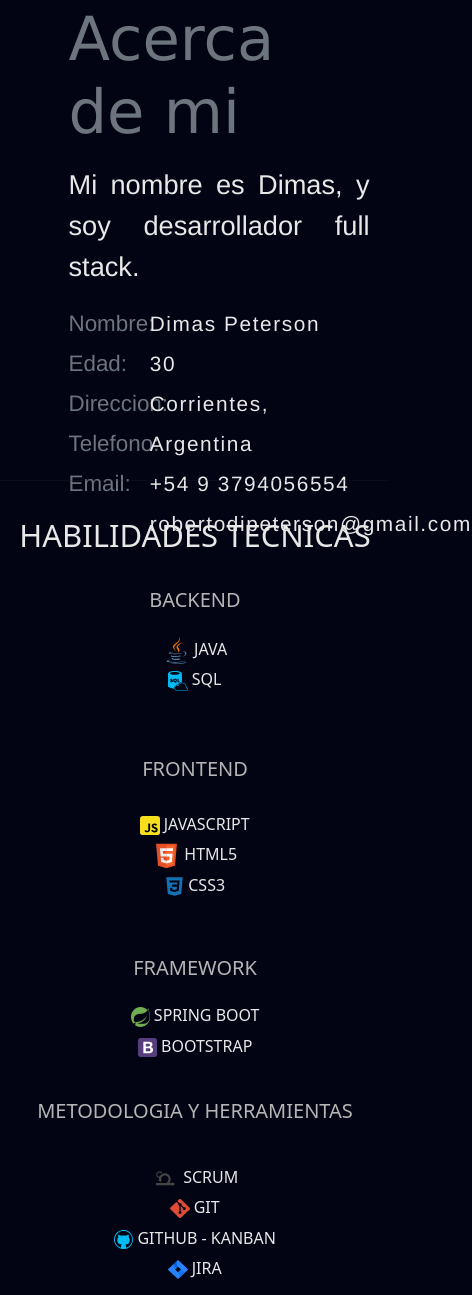
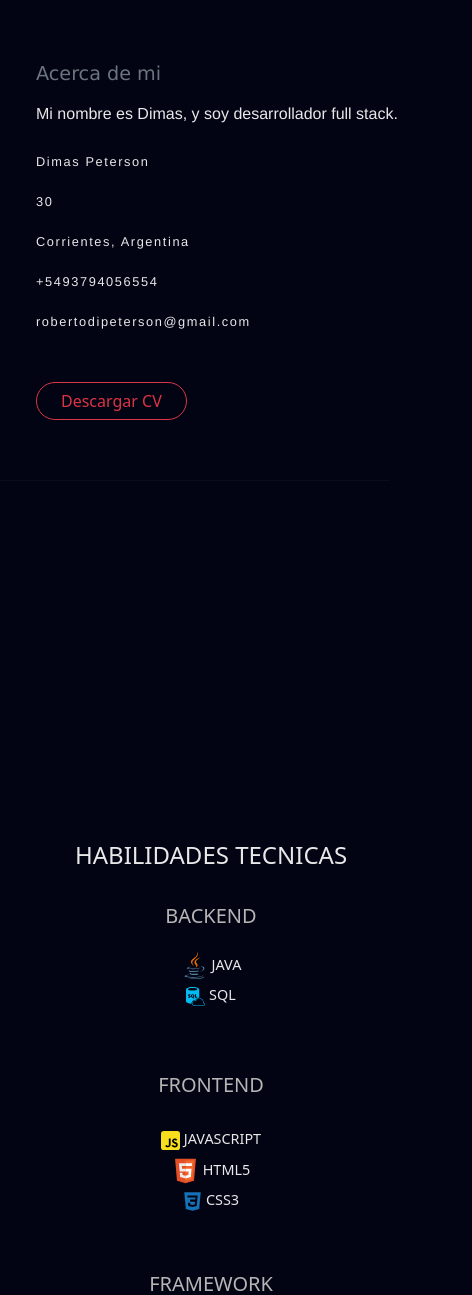
Before and after one commit to Dimas-Peterson/Dimas-Peterson.github.io, a plain HTML site: page index.html in a window 390 px wide. Shown: the part 476-1771 px from the top of the page, 472 px wide, since content can reach past the window. Drawn offline with Linux system fonts and the light colour scheme.

Commit message:
responsive actualizado

```diff
--- a/Estilos/css/main.css
+++ b/Estilos/css/main.css
@@ -10,6 +10,10 @@
 
 .header-main{
     min-height: 100vh;
+}
+.icon-toggler{
+    height: 40px;
+    width: 40px;
 }
 
 /*----------------EFECTO DE IMAGEN-----------------*/
@@ -123,12 +127,12 @@
 .text-t{
     color:rgb(232, 232, 232);
     font-family: 'Lucida Sans', 'Lucida Sans Unicode', Geneva, Verdana, sans-serif;
-    font-size: 3.8rem;
+    font-size: 3rem;
 }
 
 .text-p{
     font-family: 'Franklin Gothic Medium';
-    font-size: 1.7rem;
+    font-size: 1.2rem;
     text-align: justify;
 }
 .text-blanco{
@@ -144,25 +148,25 @@
 
 .text-items-datos{
     font-family: 'Franklin Gothic Medium', 'Arial Narrow', Arial, sans-serif;
-    font-size: 1.4rem;
+    font-size: 1rem;
     text-align: left;
 }
 .text-datos{
     font-family: 'Franklin Gothic Medium', 'Arial Narrow', Arial, sans-serif;
-    font-size: 1.3rem;
+    font-size: 0.9rem;
     letter-spacing: 0.1rem;
 }
 
 .text-nav{
     font-family: 'Franklin Gothic Medium', 'Arial Narrow', Arial, sans-serif;
-    font-size: 1.3rem;
+    font-size: .9rem;
     letter-spacing: 0.1rem;
 }
 
 
 .text-nav-f{
     font-family: 'Franklin Gothic Medium', 'Arial Narrow', Arial, sans-serif;
-    font-size: 1.3rem;
+    font-size: .9rem;
     letter-spacing: 0.1rem;
     color: #020414;
 }
@@ -179,11 +183,61 @@
     line-height: 1.9rem;
 }
 
+
 /*-----RESPONSIVE-------*/
 
-@media screen and (max-width: 1400px){
+@media screen and (max-width: 425px){
     body {
         margin-top: 6rem;
+    }
+
+    .image-s{
+        margin-left: 6rem;
+    }
+
+    .text-t{
+        font-size: 1.2rem;
+    }
+
+    .text-p{
+        font-size: 1rem;
+    }
+
+    .text-items-datos{
+        display: none;
+    }
+
+    .text-datos{
+        font-size: .8rem;
+    }
+
+    .skill-s{
+        margin-top: 15rem;
+        margin-left: 2rem;
+    }
+    .widht-nav-f{
+        width: 100%;
+        margin-left: 1rem;
+    }
+
+    .text-t-s{
+        font-size: 1.5rem;
+    }
+
+    .text-st-s{
+        font-size: 1.4rem;
+    }
+
+    .text-sk-s{
+        font-size: 0.9rem;
+    }
+
+    .margin-s{
+        margin: auto;
+    }
+
+    .text-nav{
+        font-size: 1.2rem;
     }
 
 }
@@ -193,8 +247,17 @@
     body {
         margin-top: 6rem;
     }
+    .skill-s{
+        margin-top: 1rem;
+    }
 
-    .alto-acercademi{
-        height: initial;
+}
+
+@media screen and (max-width: 992px){
+    body {
+        margin-top: 6rem;
+    }
+    .skill-s{
+        margin-top: 20rem;
     }
 }
--- a/index.html
+++ b/index.html
@@ -24,13 +24,13 @@
                     <!-------NAVBAR------>
   <nav class="navbar nav-bg navbar-expand-md fixed-top">
     <div class="container">
-      <a href="#" class="text-nav text-blanco">
+      <a href="#" class="navbar-brand text-nav text-blanco">
         <img src="imagen de la marca" alt="mibrand" />
       </a>
       <!--Boton collapse-->
-      <button class="navbar-toggler me-2" data-bs-toggle="collapse" data-bs-target="#mainNav" aria-controls="mainNav"
+      <button class="navbar-toggler" type="button" data-bs-toggle="collapse" data-bs-target="#mainNav" aria-controls="mainNav"
         aria-expanded="false" aria-label="Barra de navegacion">
-        <span class="navbar-toggler-icon"></span>
+        <img class="icon-toggler" src="Estilos/icons8-hamburger-64.png">
       </button>
       <!--Items-->
       <div class="collapse navbar-collapse" id="mainNav">
@@ -50,37 +50,36 @@
     <!--Header-->
     <header class="container">
       <div class="row mb-1 align-items-center header-main justify-content-center vh-100">
-        <div class="col-10 me-0 col-md-7 col-lg-5 col-xl-4 me-5">
-
+        <div class="col-8 me-0 col-md-7 col-lg-4 col-xl-4 me-5 image-s">
           <div class="bg-success position-relative image-bg">
             <img src="MI foto.png" class="w-100" />
           </div>
         </div>
-        <div class="col-10 mt-4 col-md-10 col-lg-6 ms-5">
+        <div class="col-12 mt-4 col-sm-11 col-md-10 col-lg-6 ms-5">
             <h3>
-              <span class="col-12 text-t text-muted">Acerca de mi</span>
+              <span class="col-10 text-t text-muted mobile-s">Acerca de mi</span>
             </h3>
             <p class="text-p mt-3 text-blanco">
              Mi nombre es Dimas, y soy desarrollador full stack.
             </p>
             <div class="row text-start text-blanco text-container-datos">
-              <ul class="text-items-datos text-muted col-3 list-unstyled">
+              <ul class="text-items-datos text-muted col-2 list-unstyled">
                 <li>Nombre:</li>
                 <li>Edad:</li>
                 <li>Direccion:</li>
                 <li>Telefono:</li>
                 <li>Email:</li>
               </ul>
-              <ul class="text-datos text-blanco col-9 list-unstyled">
+              <ul class="text-datos text-blanco col-8 col-sm-9 col-md-10 list-unstyled">
                 <li>Dimas Peterson</li>
                 <li>30</li>
                 <li>Corrientes, Argentina</li>
-                <li>+54 9 3794056554</li>
+                <li>+5493794056554</li>
                 <li>robertodipeterson@gmail.com</li>
               </ul>
             </div>
             <!----------------- Boton descarga CV ------------------>
-            <div class="col-8 justify-content-center justify-content-lg-start">
+            <div class="col-12 col-sm-8 justify-content-center justify-content-lg-start">
               <a href="Estilos/Dimas peterson CV.pdf" target="_blank" class="btn rounded-pill btn-outline-danger mt-4 px-4"> Descargar CV </a>
             </div>
         </div>
@@ -93,47 +92,47 @@
   <!--------------------------------------------------------->
   <!----------------- HABILIDADES TECNICAS ------------------>
 
-    <section class="p-3">
+    <section class="p-3 skill-s">
       <div class="row justify-content-center text-center">
-        <h2 class="col-12 mt-1 mt-md-5 mt-lg-4 mt-lg-1 text-center display-5 text-blanco">HABILIDADES TECNICAS</h2>
+        <h2 class="col-12 mt-4 mt-lg-2 mt-xl-1 text-center display-5 text-blanco text-t-s">HABILIDADES TECNICAS</h2>
         <div class="row justify-content-center">
           <!--Card 1-->
-          <div class="col-11 col-md-10 col-lg-8 col-xxl-2 body-bg text-center rounded-3 margen-skill-item width-skill-item">
+          <div class="col-11 col-md-10 col-lg-8 col-xxl-2 body-bg text-center rounded-3 margen-skill-item width-skill-item text-st-s">
             <!--Titulo-->
             <h5 class="m-2 p-2 text-capitalize text-gris height-h5">BACKEND</h5>
             <!--Descripcion-->
-            <ul class="mt-4 text-blanco height-ul text-iconos list-unstyled">
+            <ul class="mt-4 text-blanco height-ul text-iconos list-unstyled text-sk-s">
               <li><img  class="iconoChico" src="Estilos/java.svg"></i> JAVA</li>
               <li><img class="iconoGrande" src="Estilos/sql.svg"> SQL</li>
             </ul>
           </div>
           <!--Card 2-->
-          <div class="col-11 col-md-10 col-lg-8 col-xxl-2 body-bg text-center rounded-3 margen-skill-item width-skill-item">
+          <div class="col-11 col-md-10 col-lg-8 col-xxl-2 body-bg text-center rounded-3 margen-skill-item width-skill-item text-st-s">
             <!--Titulo-->
             <h5 class="m-2 p-2 height-h5 text-gris text-capitalize">FRONTEND</h3>
               <!--Descripcion-->
-              <ul class="mt-4 text-blanco height-ul text-iconos list-unstyled">
-                <li><img alt="javascript" class="iconoGrande" src="Estilos/javascript.svg"> JAVASCRIPT</li>
+              <ul class="mt-4 text-blanco height-ul text-iconos list-unstyled text-sk-s">
+                <li><img alt="javascript" class="iconoGrande text-sk-s" src="Estilos/javascript.svg"> JAVASCRIPT</li>
                 <li><img alt="html" class="iconoChico" src="Estilos/file-type-html.svg"></i> HTML5</li>
                 <li><img alt="css3" class="iconoGrande" src="Estilos/css3-plain.svg"> CSS3</li>
               </ul>
           </div>
           <!--Card 3-->
-          <div class="col-11 col-md-10 col-lg-8 col-xxl-2 body-bg text-center rounded-3 margen-skill-item width-skill-item">
+          <div class="col-11 col-md-10 col-lg-8 col-xxl-2 body-bg text-center rounded-3 margen-skill-item width-skill-item text-st-s">
             <!--Titulo-->
             <h5 class="mt-2 pt-2 align-self-center text-gris height-h5 text-capitalize">FRAMEWORK</h3>
               <!--Descripcion-->
-              <ul class="mt-4 text-blanco height-ul text-iconos list-unstyled">
+              <ul class="mt-4 text-blanco height-ul text-iconos list-unstyled text-sk-s">
                 <li><img alt="springboot"  class="iconoGrande" src="Estilos/spring (1).svg"> SPRING BOOT</li>
                 <li><img alt="bootstrap" class="iconoGrande" src="Estilos/bootstrap.svg"> BOOTSTRAP</li>
               </ul>
           </div>
           <!--Card 4-->
-          <div class="col-12 col-md-11 col-lg-10 col-xl-8 col-xxl-4 body-bg text-center rounded-3">
+          <div class="col-12 col-md-11 col-lg-10 col-xl-8 col-xxl-4 body-bg text-center rounded-3 text-st-s">
             <!--Titulo-->
             <h5 class="mt-2 height-h5 text-gris text-capitalize">METODOLOGIA Y HERRAMIENTAS</h5>
             <!--Descripcion-->
-            <ul class="mt-4 text-blanco height-ul text-iconos list-unstyled">
+            <ul class="mt-4 text-blanco height-ul text-iconos list-unstyled text-sk-s">
               <li><img alt="scrum" class="iconoChico" src="Estilos/scrum.svg"> SCRUM</li>
               <li><img alt="git" class="iconoGrande" src="Estilos/git.svg"> GIT</li>
               <li><img alt="github" class="iconoGrande" src="Estilos/github-code-source.svg"> GITHUB - KANBAN</li>
```
Also changed, not shown: Estilos/icons8-hamburger-64.png (added).
